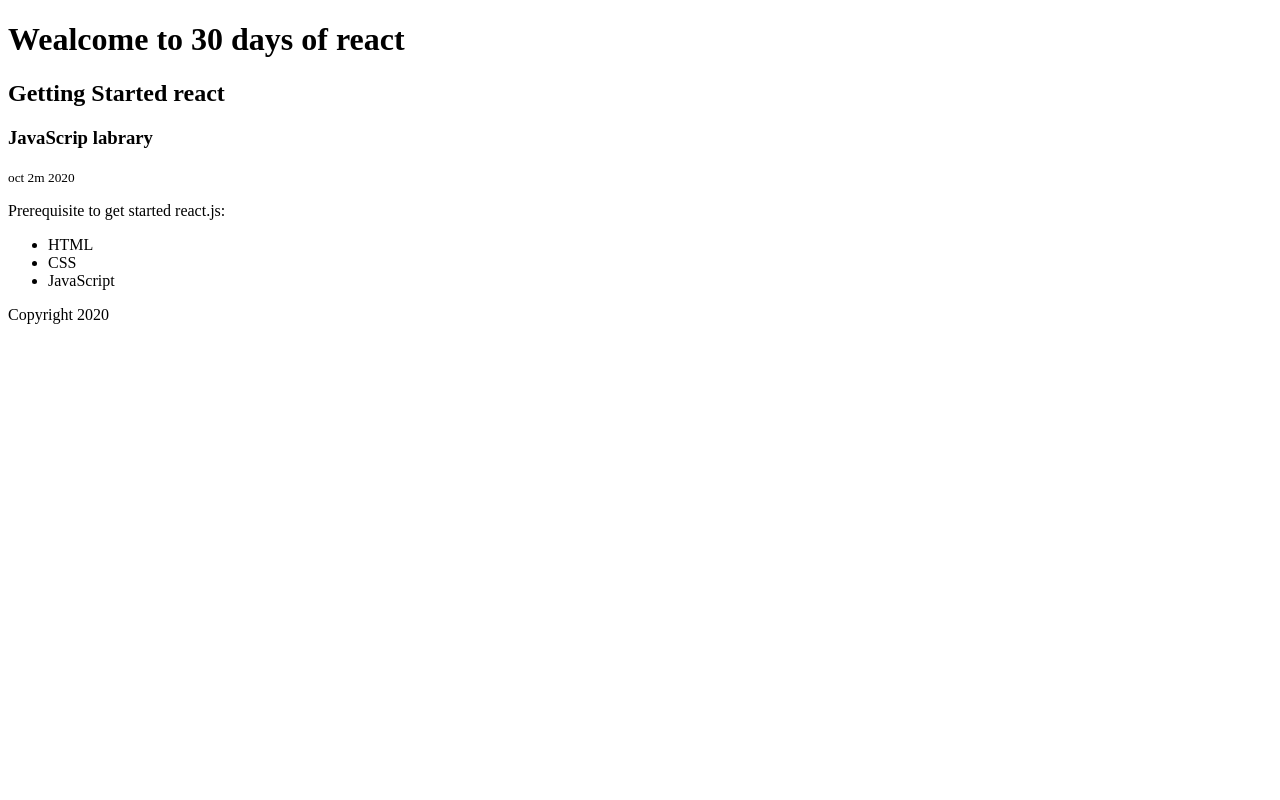
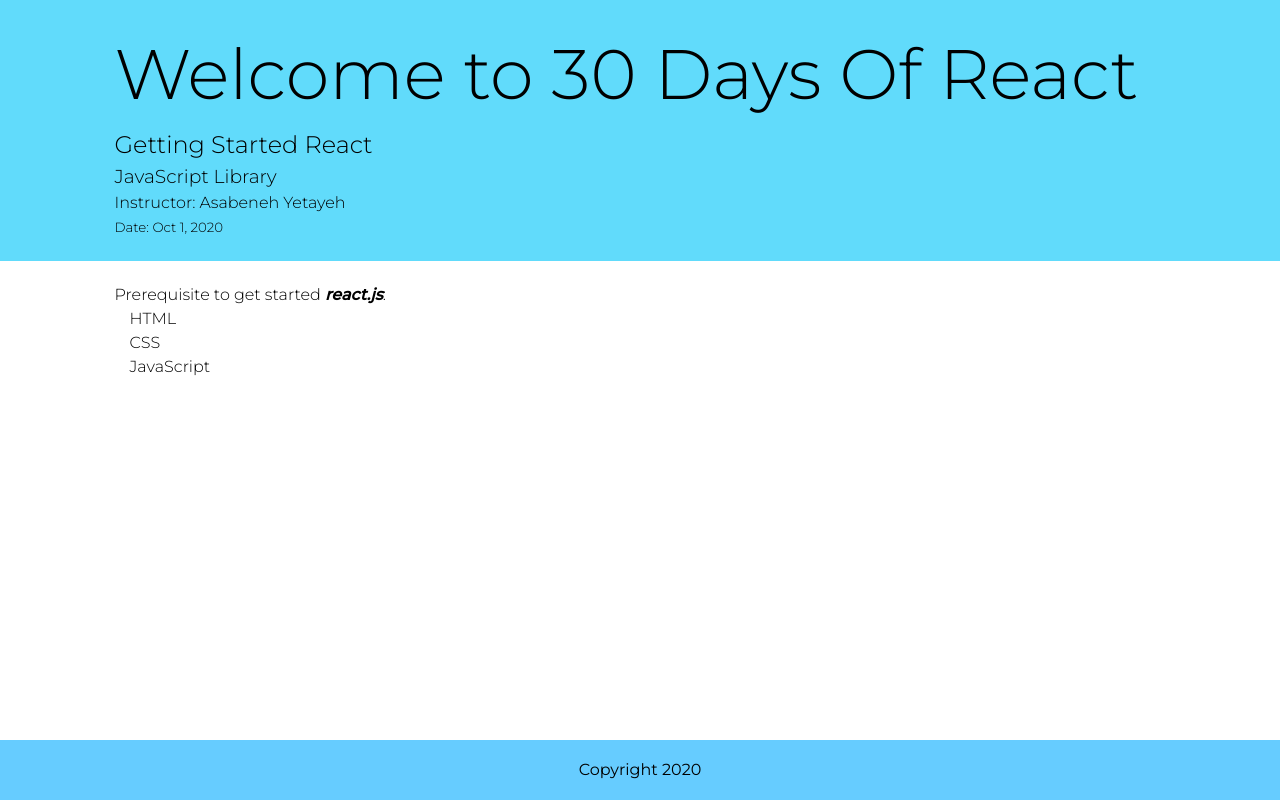
Before and after one commit to ambitionxyz/demo-github-by-hoang, a plain HTML site: page index.html in a window 1280 px wide. Drawn offline with nearby package versions, Linux system fonts and the light colour scheme.

Commit message:
day2 them css internal

```diff
--- a/index.html
+++ b/index.html
@@ -3,7 +3,91 @@
   <head>
     <meta charset="UTF-8" />
     <meta name="viewport" content="width=device-width, initial-scale=1.0" />
+    <link
+      href="https://fonts.googleapis.com/css?family=Montserrat:300,400,500|Roboto:300,400,500&display=swap"
+      rel="stylesheet"
+    />
+
     <title>30 Days Of React Challenge</title>
+    <style>
+      /* == General style === */
+      * {
+        box-sizing: border-box;
+        padding: 0;
+        margin: 0;
+      }
+
+      html,
+      body {
+        height: 100%;
+        line-height: 1.5;
+        font-family: 'Montserrat';
+        font-weight: 300;
+        color: black;
+      }
+
+      .root {
+        min-height: 100%;
+        position: relative;
+      }
+
+      .header-wrapper,
+      .main-wrapper,
+      .footer-wrapper {
+        width: 85%;
+        margin: auto;
+      }
+
+      .header-wrapper,
+      .main-wrapper {
+        padding: 10px;
+        margin: 2px auto;
+      }
+
+      h1 {
+        font-size: 70px;
+        font-weight: 300;
+      }
+
+      h2,
+      h3 {
+        font-weight: 300;
+      }
+
+      header {
+        background-color: #61dbfb;
+        padding: 10px;
+      }
+
+      main {
+        padding: 10px;
+        padding-bottom: 60px;
+        /* Height of the footer */
+      }
+
+      ul {
+        margin-left: 15px;
+      }
+
+      ul li {
+        list-style: none;
+      }
+
+      footer {
+        position: absolute;
+        bottom: 0;
+        width: 100%;
+        height: 60px;
+        /* Height of the footer */
+        background: #6cf;
+      }
+
+      .footer-wrapper {
+        font-weight: 400;
+        text-align: center;
+        line-height: 60px;
+      }
+    </style>
   </head>
 
   <body>
@@ -19,39 +103,61 @@
     ></script>
     <script src="https://unpkg.com/@babel/standalone/babel.min.js"></script>
     <script type="text/babel">
-        const rootElement = document.querySelector('.root');
+      // To get the root element from the HTML document
+      const rootElement = document.querySelector('.root')
+
+      // JSX element, header
       const header = (
         <header>
-              <h1>Wealcome to 30 days of react</h1>
-              <h2>Getting Started react</h2>
-              <h3>JavaScrip labrary</h3>
-              <small>oct 2m 2020</small>
+          <div className='header-wrapper'>
+            <h1>Welcome to 30 Days Of React</h1>
+            <h2>Getting Started React</h2>
+            <h3>JavaScript Library</h3>
+            <p>Instructor: Asabeneh Yetayeh</p>
+            <small>Date: Oct 1, 2020</small>
+          </div>
         </header>
       )
+
+      // JSX element, main
       const main = (
         <main>
-          <p>Prerequisite to get started react.js:</p>
+          <div className='main-wrapper'>
+            <p>
+              Prerequisite to get started{' '}
+              <strong>
+                <em>react.js</em>
+              </strong>
+              :
+            </p>
             <ul>
               <li>HTML</li>
               <li>CSS</li>
-            <li>JavaScript</li>
+              <li> JavaScript</li>
             </ul>
+          </div>
         </main>
       )
 
       // JSX element, footer
       const footer = (
         <footer>
+          <div className='footer-wrapper'>
             <p>Copyright 2020</p>
+          </div>
         </footer>
       )
+
+      // JSX element, app
       const app = (
-          <div>
+        <div className='app'>
           {header}
           {main}
           {footer}
         </div>
       )
+
+      // we render the JSX element using the ReactDOM package
       ReactDOM.render(app, rootElement)
     </script>
   </body>
```
Lines whose indentation alone changed are shown as unchanged.
